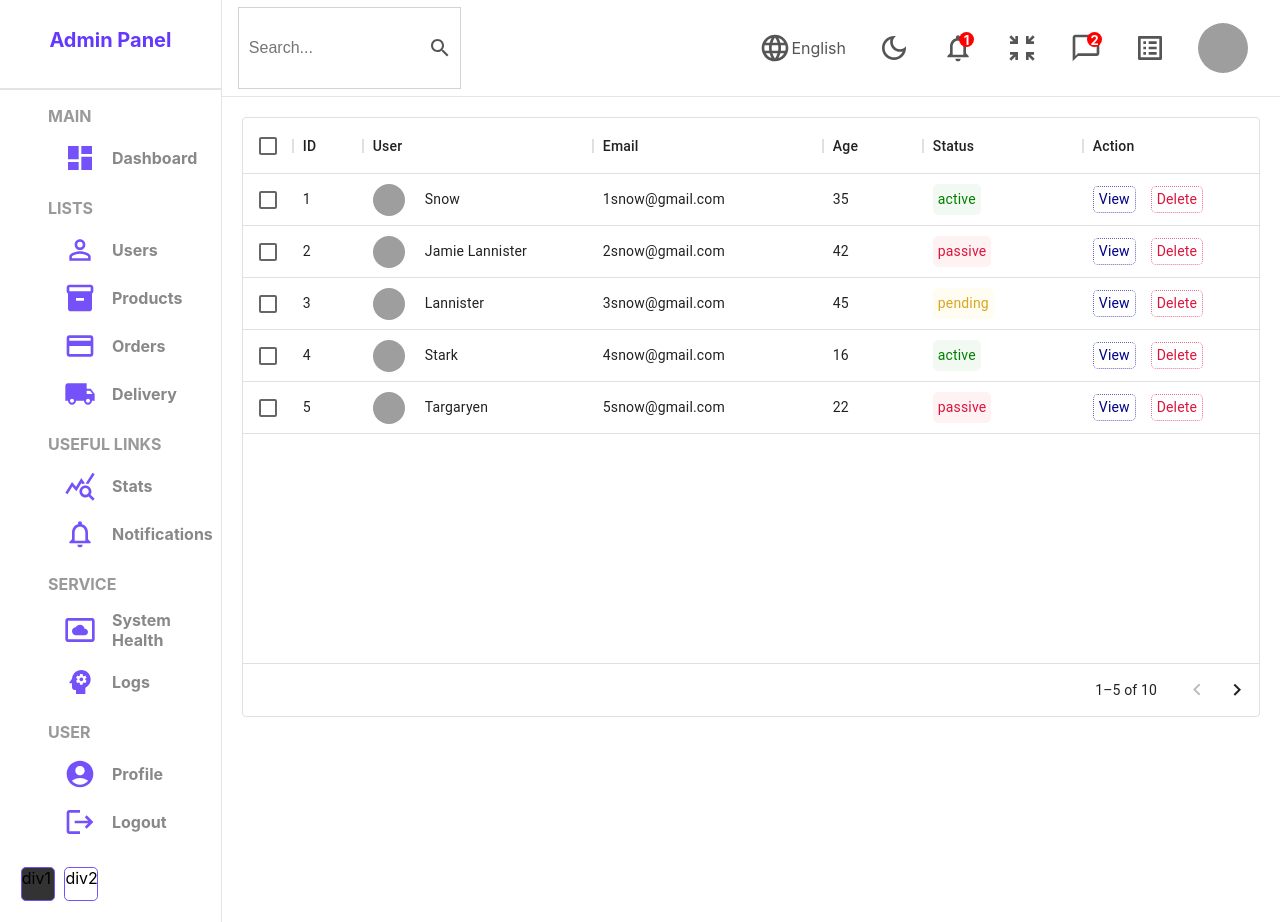
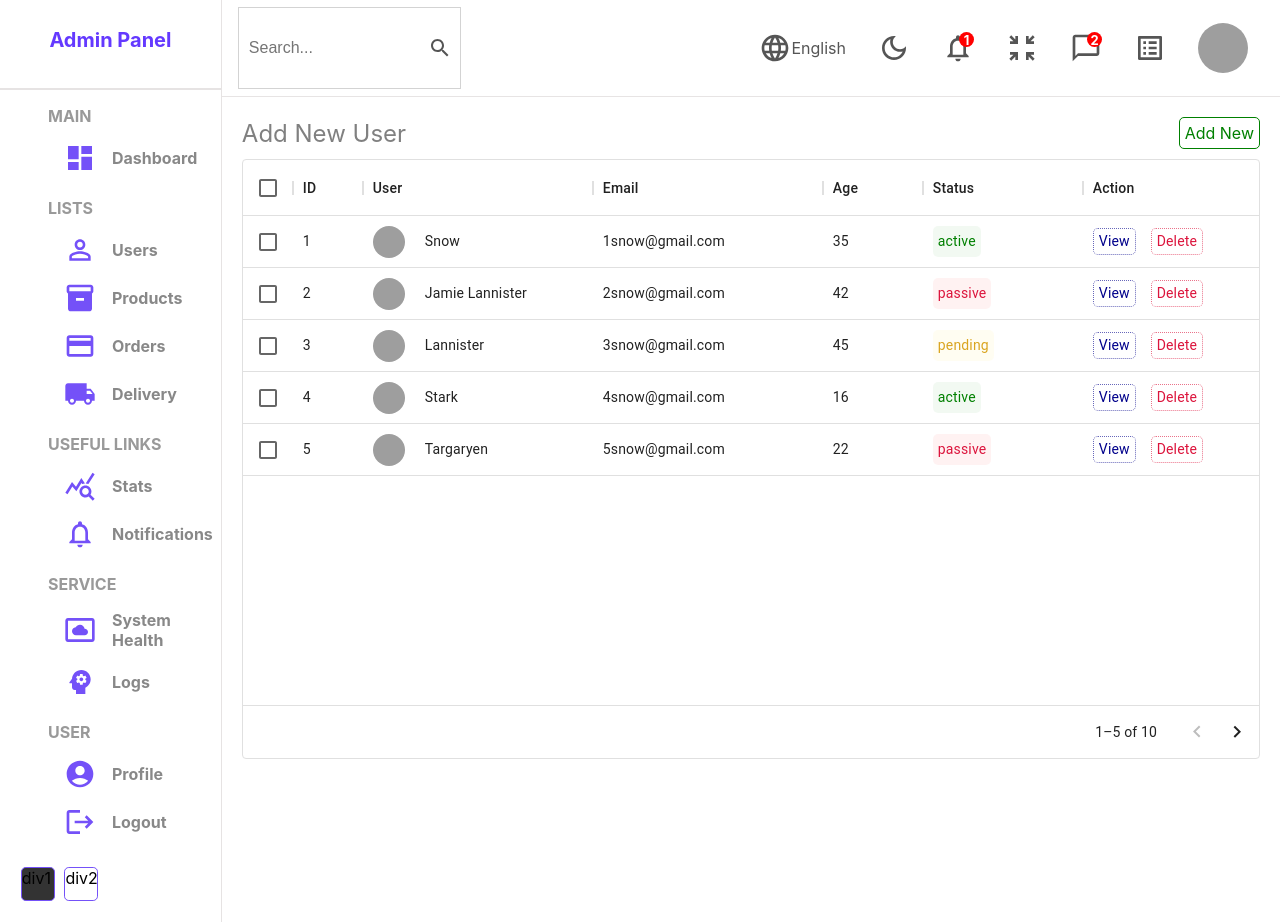
Before and after one commit to KristinaChausheva/react-admin-panel, a React (Create React App) app: page /users in a window 1280 px wide. Built offline with nearby package versions, Linux system fonts and the light colour scheme; grey boxes are pictures that could not be loaded.

Commit message:
adding new user feature

```diff
--- a/src/components/datatable/Datatable.jsx
+++ b/src/components/datatable/Datatable.jsx
@@ -1,6 +1,7 @@
 import "./datatable.scss"
 import { DataGrid } from "@mui/x-data-grid"
 import { userColumns, userRows } from "../../datasourse"
+import { Link } from "react-router-dom"
 
 function Datatable() {
   const actionColumn = [
@@ -20,7 +21,14 @@
   ]
   return (
     <div className="datatable">
+      <div className="datatableTitle">
+        Add New User
+        <Link to="/users/new" className="link">
+          Add New
+        </Link>
+      </div>
       <DataGrid
+        className="datagrid"
         rows={userRows}
         columns={userColumns.concat(actionColumn)}
         pageSize={5}
```
